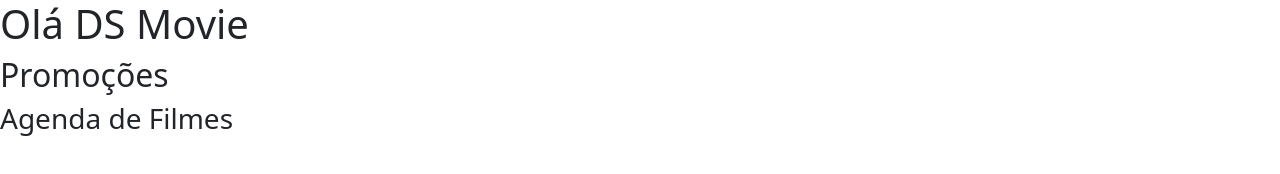
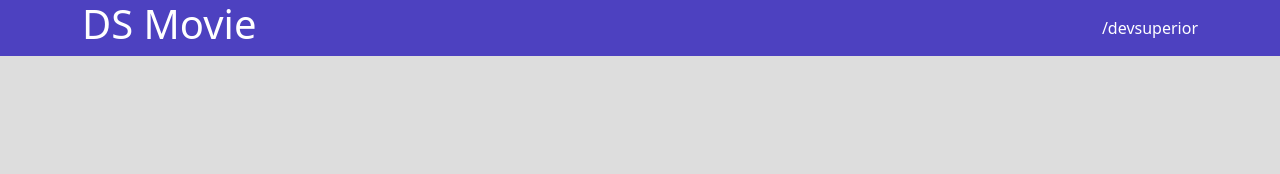
Before and after one commit to Maryh-imnida/DS-Movie, a plain HTML site: page index.html in a window 1280 px wide. Drawn offline with nearby package versions, Linux system fonts and the light colour scheme.

Commit message:
Barra superior PARTE 1

```diff
--- a/css/styles.css
+++ b/css/styles.css
@@ -1,6 +1,27 @@
 @import url('https://fonts.googleapis.com/css2?family=Open+Sans:wght@300;400;700&family=Poppins:wght@300&display=swap');
 
-
 * {
+    box-sizing: border-box;
     font-family: 'Opens sans' sans-serif;
 }
+
+html, body {
+    background-color: #ddd;
+}
+
+    header {
+        background-color:  #4D41C0;
+        color: #fff
+     }
+
+nav {
+    display: flex;
+    align-items: center;
+    justify-content: space-between;
+}
+
+     a, a:hover {
+         text-decoration: none;
+        color: unset;
+
+     }
--- a/index.html
+++ b/index.html
@@ -10,8 +10,11 @@
     <link rel="stylesheet" href="css/styles.css">
 </head>
 <body>
-    <h1>Olá DS Movie</h1>
-    <h2>Promoções</h2>
-    <h3>Agenda de Filmes</h3>
+    <header>
+        <nav class="container">
+            <h1>DS Movie</h1>
+            <a href="https://github.com/devsuperior">/devsuperior</a>
+        </nav>
+    </header>
 </body>
 </html>
```
